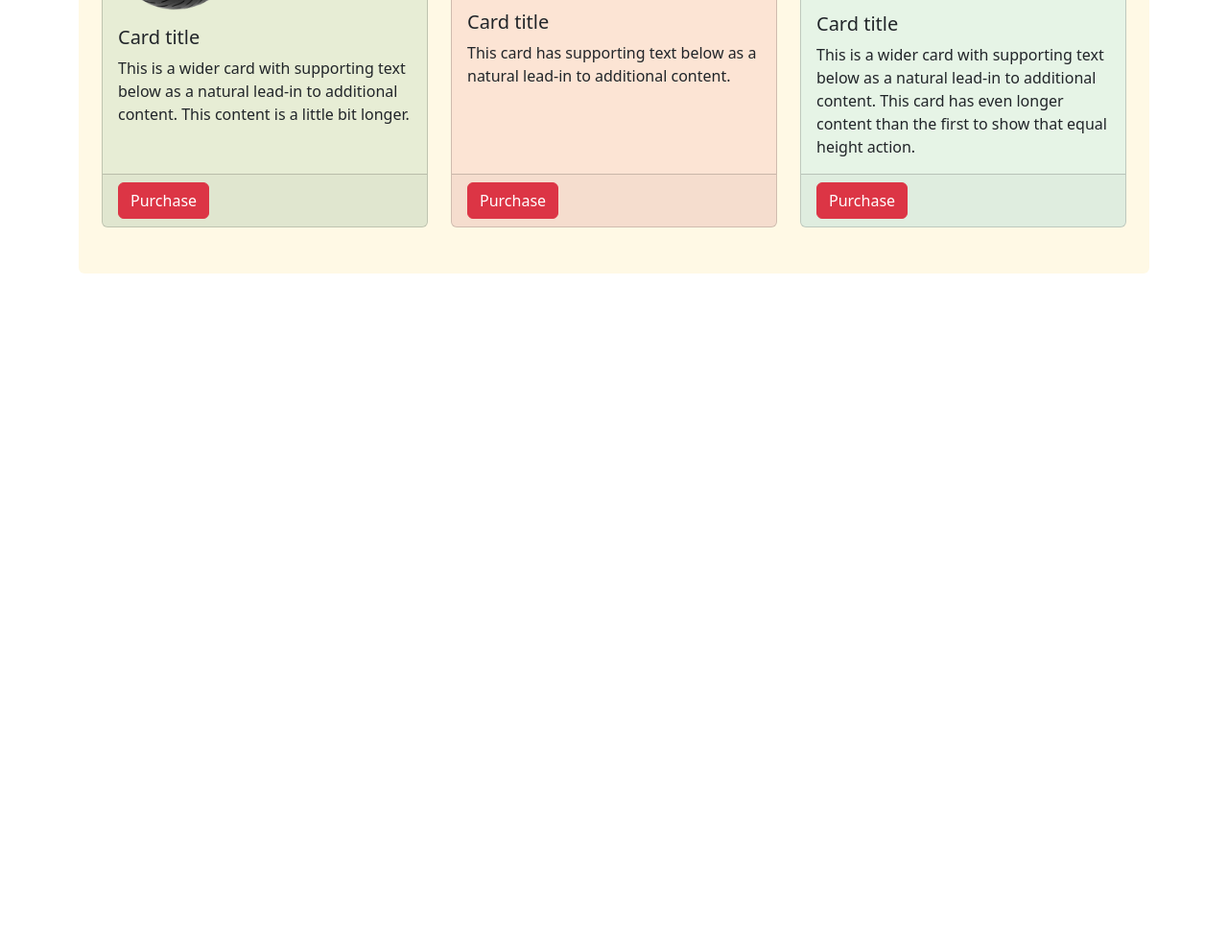
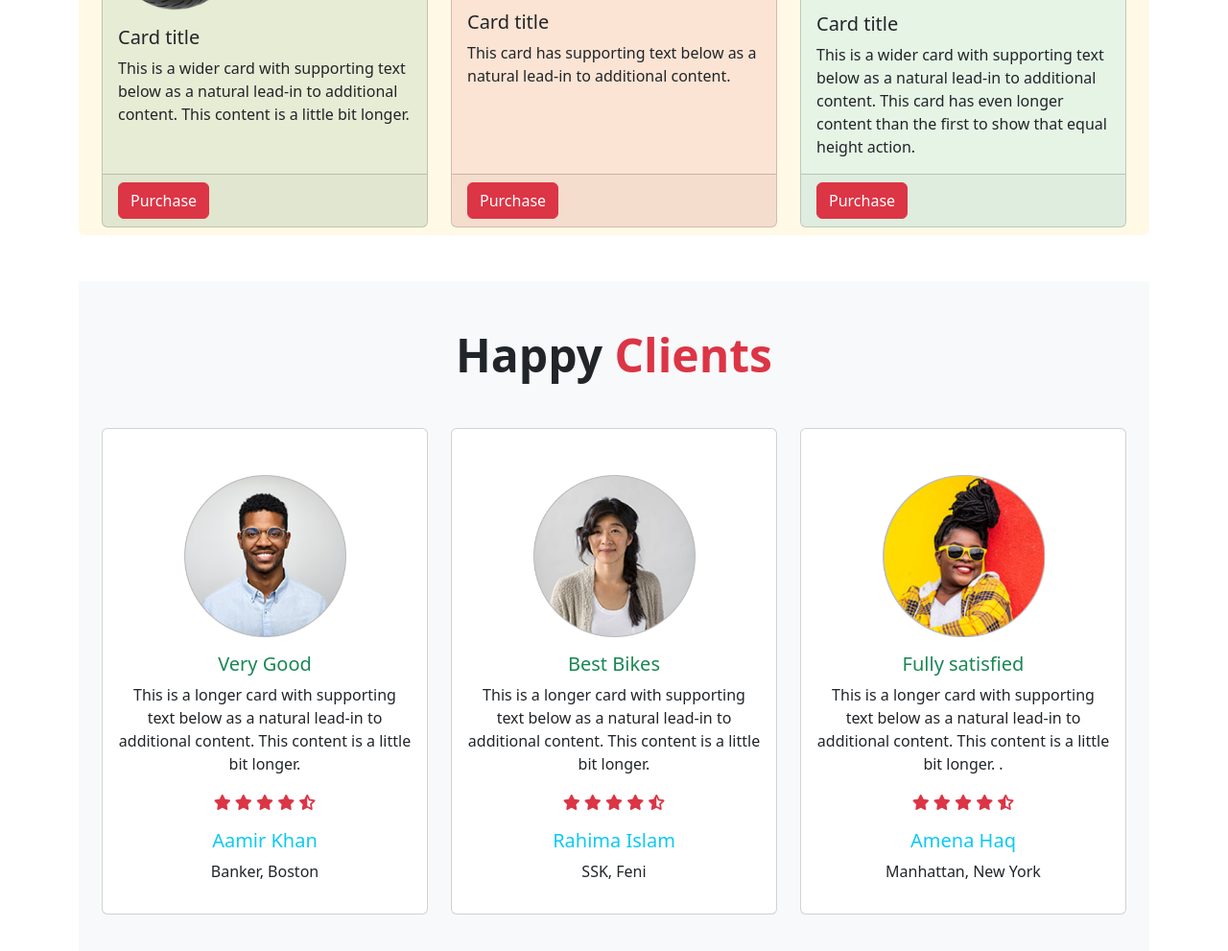
Before and after one commit to rakib8680/Bikers-Zone, a plain HTML site: page index.html in a window 1280 px wide. Shown: the part 1465-2456 px from the top of the page at 96% size. Before the commit the page ends 1750 px from the top, so only its background shows below. Drawn offline with nearby package versions, Linux system fonts and the light colour scheme.

Commit message:
90% Done

```diff
--- a/index.html
+++ b/index.html
@@ -8,6 +8,7 @@
     <link href="https://cdn.jsdelivr.net/npm/bootstrap@5.3.0-alpha1/dist/css/bootstrap.min.css" rel="stylesheet"
         integrity="sha384-GLhlTQ8iRABdZLl6O3oVMWSktQOp6b7In1Zl3/Jr59b6EGGoI1aFkw7cmDA6j6gD" crossorigin="anonymous">
     <link rel="stylesheet" href="css/style.css">
+    <script src="https://kit.fontawesome.com/e47c72ccbf.js" crossorigin="anonymous"></script>
 </head>
 
 <body class="container-lg">
@@ -153,8 +154,8 @@
         </section>
 
         <!-- new arrival section  -->
-        <section class="mt-5 bg-warning bg-opacity-10 py-5 px-4 rounded ">
-            <h1 class="text-center mt-5">New Arrival </h1>
+        <section class="mt-5 bg-warning bg-opacity-10 py-2 px-4 rounded ">
+            <h1 class="text-center mt-5 mb-5">New Arrival </h1>
 
             <div class="row row-cols-1 row-cols-md-3 g-4 ">
                 <div class="col">
@@ -201,8 +202,69 @@
         </section>
 
         <!-- Happy Clients  -->
-        <section>
+        <section class="mt-5 py-5 bg-body-tertiary">
+            <h1 class="text-center  display-5 fw-semibold mb-5">Happy <span class="text-danger">Clients</span></h1>
 
+
+            <div class="row row-cols-1 row-cols-md-3 g-4 px-4 text-center">
+                <div class="col">
+                    <div class="card h-100">
+                        <img src="images/user-1.png" class="card-img-top w-50 mx-auto mt-5" alt="...">
+                        <div class="card-body">
+                            <h5 class="card-title text-success">Very Good</h5>
+                            <p class="card-text">This is a longer card with supporting text below as a natural lead-in
+                                to additional content. This content is a little bit longer.</p>
+                            <p class="text-danger ">
+                                <i class="fa-solid fa-star"></i>
+                                <i class="fa-solid fa-star"></i>
+                                <i class="fa-solid fa-star"></i>
+                                <i class="fa-solid fa-star"></i>
+                                <i class="fa-solid fa-star-half-stroke"></i>
+                            </p>
+                            <h5 class="text-info">Aamir Khan</h5>
+                            <p>Banker, Boston</p>
+                        </div>
+                    </div>
+                </div>
+                <div class="col">
+                    <div class="card h-100">
+                        <img src="images/user-2.png" class="card-img-top  w-50 mx-auto mt-5" alt="...">
+                        <div class="card-body">
+                            <h5 class="card-title text-success ">Best Bikes</h5>
+                            <p class="card-text">This is a longer card with supporting text below as a natural lead-in
+                                to additional content. This content is a little bit longer.</p>
+                            <p class="text-danger ">
+                                <i class="fa-solid fa-star"></i>
+                                <i class="fa-solid fa-star"></i>
+                                <i class="fa-solid fa-star"></i>
+                                <i class="fa-solid fa-star"></i>
+                                <i class="fa-solid fa-star-half-stroke"></i>
+                            </p>
+                            <h5 class="text-info">Rahima Islam</h5>
+                            <p>SSK, Feni</p>
+                        </div>
+                    </div>
+                </div>
+                <div class="col">
+                    <div class="card h-100">
+                        <img src="images/user-3.png" class="card-img-top  w-50 mx-auto mt-5" alt="...">
+                        <div class="card-body">
+                            <h5 class="card-title text-success">Fully satisfied</h5>
+                            <p class="card-text">This is a longer card with supporting text below as a natural lead-in
+                                to additional content. This content is a little bit longer. .</p>
+                            <p class="text-danger ">
+                                <i class="fa-solid fa-star"></i>
+                                <i class="fa-solid fa-star"></i>
+                                <i class="fa-solid fa-star"></i>
+                                <i class="fa-solid fa-star"></i>
+                                <i class="fa-solid fa-star-half-stroke"></i>
+                            </p>
+                            <h5 class="text-info">Amena Haq</h5>
+                            <p>Manhattan, New York</p>
+                        </div>
+                    </div>
+                </div>
+            </div>
         </section>
     </main>
 
```
